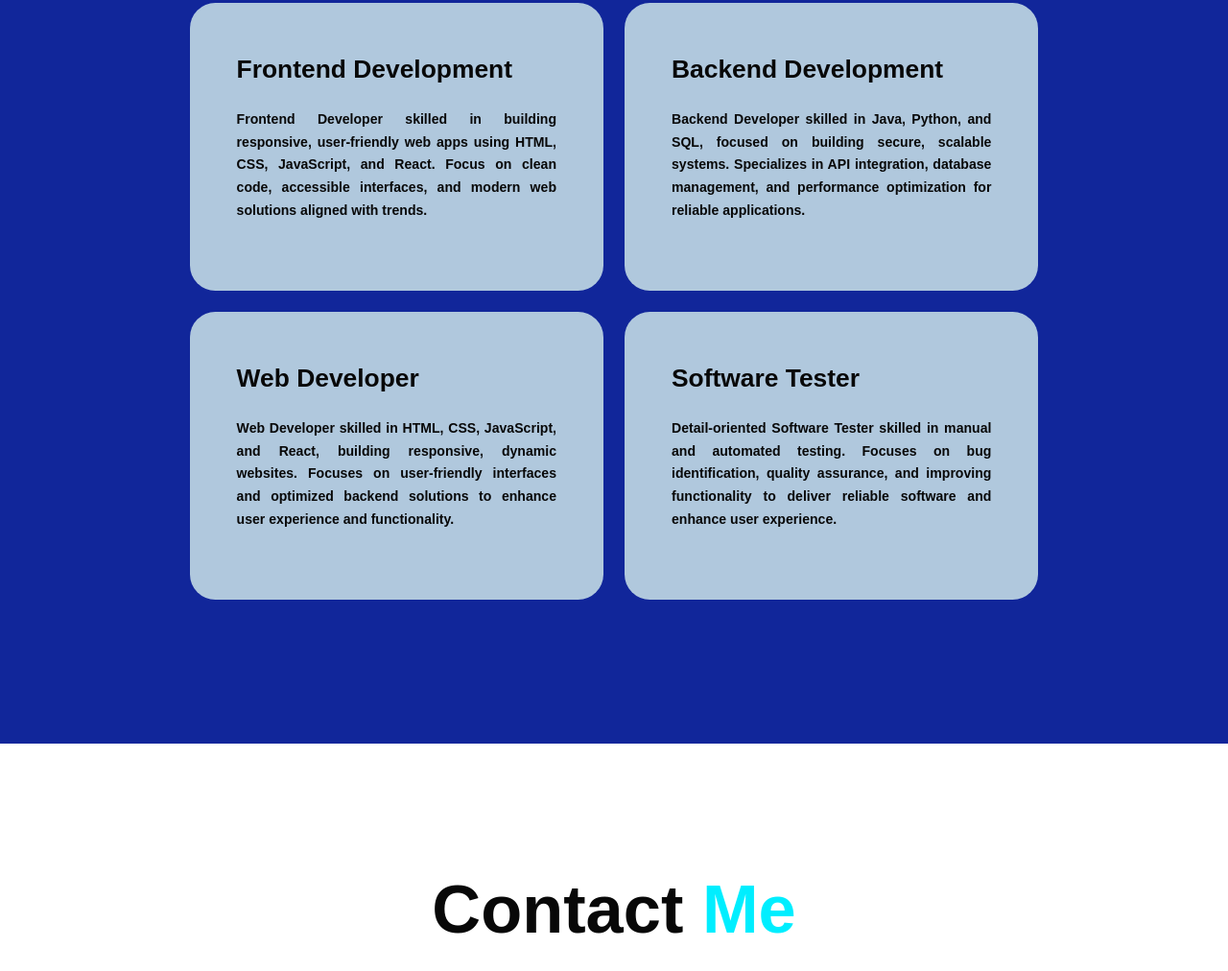
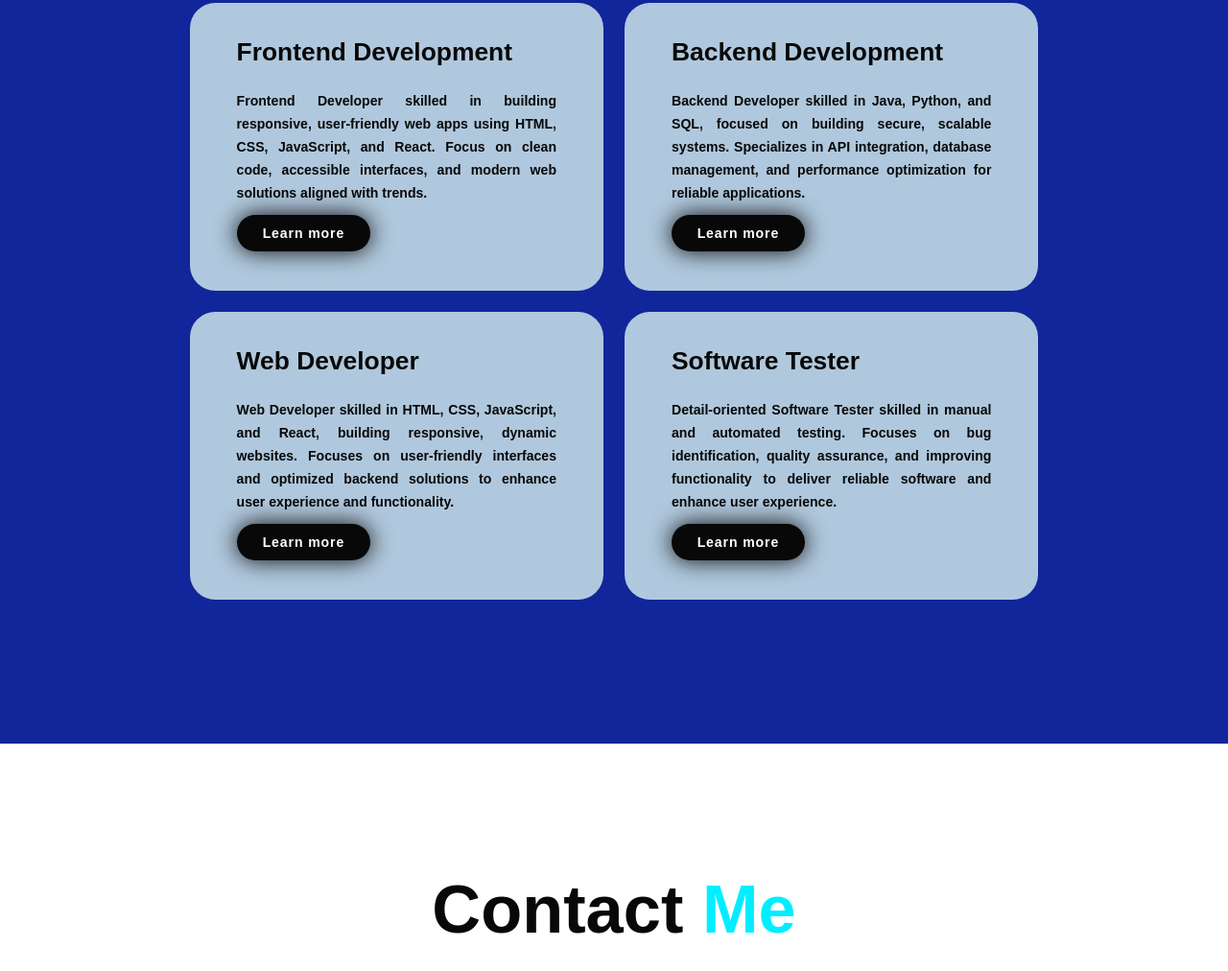
Before and after one commit to Ashok-Kumar-E/Responsive-Portfolio, a plain HTML site: page index.html in a window 1280 px wide. Shown: the part 2831-3843 px from the top of the page at 96% size. Drawn offline with nearby package versions, Linux system fonts and the light colour scheme.

Commit message:
Update index.html

```diff
--- a/index.html
+++ b/index.html
@@ -204,6 +204,7 @@
                     <p>Frontend Developer skilled in building responsive, user-friendly web apps
                         using HTML, CSS, JavaScript, and React. Focus on clean code, accessible
                         interfaces, and modern web solutions aligned with trends.</p>
+                    <a href="#" class="service-btn">Learn more</a>
                 </div>
             </div>
 
@@ -213,6 +214,7 @@
                     <p>Backend Developer skilled in Java, Python, and SQL, focused on building
                         secure, scalable systems. Specializes in API integration, database
                         management, and performance optimization for reliable applications.</p>
+                    <a href="#" class="service-btn">Learn more</a>
                 </div>
             </div>
 
@@ -222,6 +224,7 @@
                     <p>Web Developer skilled in HTML, CSS, JavaScript, and React, building
                         responsive, dynamic websites. Focuses on user-friendly interfaces and
                         optimized backend solutions to enhance user experience and functionality.</p>
+                    <a href="#" class="service-btn">Learn more</a>
                 </div>
             </div>
 
@@ -231,6 +234,7 @@
                     <p>Detail-oriented Software Tester skilled in manual and automated testing.
                         Focuses on bug identification, quality assurance, and improving
                         functionality to deliver reliable software and enhance user experience.</p>
+                    <a href="#" class="service-btn">Learn more</a>
                 </div>
             </div>
         </div>
```
